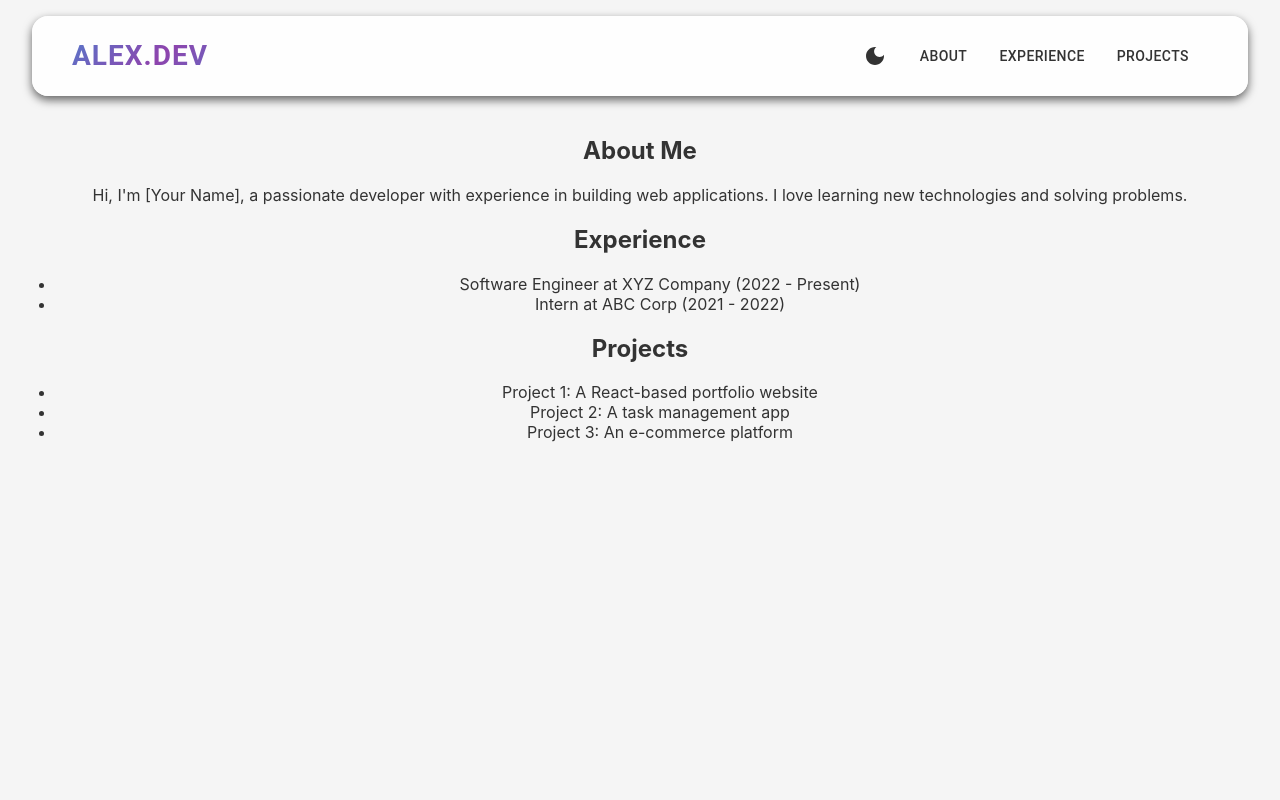
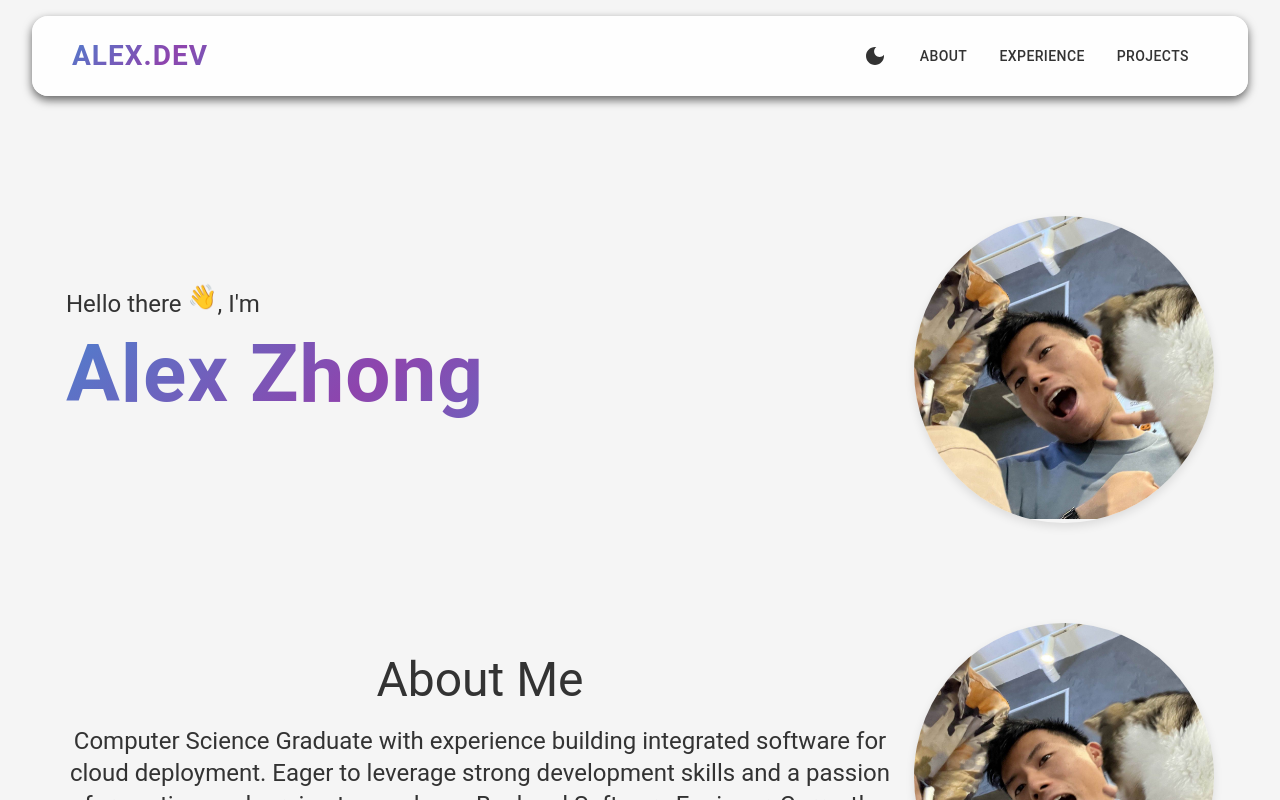
Before and after one commit to Gitalexzhong/portfolio, a React (Create React App) app: page / in a window 1280 px wide. Shown: the top 800 px of the page. Built offline with nearby package versions, Linux system fonts and the light colour scheme.

Commit message:
Added home section

```diff
--- a/src/App.js
+++ b/src/App.js
@@ -1,15 +1,34 @@
-import React from 'react';
+import React, { useState, useEffect } from 'react';
 import Navbar from './components/Navbar';
 import About from './components/About';
+import Home from './components/Home';
 import Experience from './components/Experience';
 import Projects from './components/Projects';
 import './App.css';
 
 function App() {
+  // Dark mode state
+  const [darkMode, setDarkMode] = useState(
+    localStorage.getItem('darkMode') === 'true'
+  );
+
+  // Effect to update body styles and save darkMode in localStorage
+  useEffect(() => {
+    document.body.style.backgroundColor = darkMode ? '#121212' : '#f5f5f5';
+    document.body.style.color = darkMode ? '#fff' : '#333';
+    localStorage.setItem('darkMode', darkMode);
+  }, [darkMode]);
+
+  // Toggle dark mode
+  const toggleDarkMode = () => {
+    setDarkMode((prevMode) => !prevMode);
+  };
+
   return (
     <div className="App">
-      <Navbar />
+      <Navbar darkMode={darkMode} toggleDarkMode={toggleDarkMode} />
       <div style={{ marginTop: '100px', padding: '16px' }}>
+        <Home darkMode={darkMode} />
         <About />
         <Experience />
         <Projects />
--- a/src/components/About.js
+++ b/src/components/About.js
@@ -1,13 +1,64 @@
 import React from 'react';
+import { Box, Typography } from '@mui/material';
+import { styled } from '@mui/system';
+
+// Styled components for a unique design
+const Container = styled(Box)(({ theme }) => ({
+  display: 'flex',
+  flexDirection: 'row',
+  alignItems: 'center',
+  justifyContent: 'space-between',
+  padding: '50px',
+  [theme.breakpoints.down('md')]: {
+    flexDirection: 'column', // Stack on small screens
+    textAlign: 'center',
+  },
+}));
+
+const TextSection = styled(Box)(({ theme }) => ({
+  flex: 1,
+  paddingRight: '20px',
+  [theme.breakpoints.down('md')]: {
+    paddingRight: '0',
+  },
+}));
+
+const ImageSection = styled(Box)(({ theme }) => ({
+  flex: 1,
+  maxWidth: '300px',
+  width: '100%',
+  borderRadius: '50%',
+  overflow: 'hidden',
+  boxShadow: '0px 4px 10px rgba(0, 0, 0, 0.1)',
+  [theme.breakpoints.down('md')]: {
+    marginTop: '20px',
+  },
+}));
+
+const ProfileImage = styled('img')({
+  width: '100%',
+  height: '100%',
+  objectFit: 'cover',
+});
 
 function About() {
   return (
     <section id="about">
-      <h1>About Me</h1>
-      <p>
-        Hi, I'm [Your Name], a passionate developer with experience in building
-        web applications. I love learning new technologies and solving problems.
-      </p>
+      <Container>
+        <TextSection>
+          <Typography variant="h3" component="h1" gutterBottom>
+            About Me
+          </Typography>
+          <Typography variant="h5" paragraph>
+            Computer Science Graduate with experience building integrated software for cloud deployment. Eager to leverage strong development skills and a passion for continuous learning to excel as a Backend Software Engineer. Currently expanding my knowledge in full-stack development processes through personal projects.
+          </Typography>
+        </TextSection>
+
+        <ImageSection>
+          {/* Import your local image */}
+          <ProfileImage src={require('../assets/profile.jpg')} alt="Profile" />
+        </ImageSection>
+      </Container>
     </section>
   );
 }
--- /dev/null
+++ b/src/components/Home.js
@@ -0,0 +1,108 @@
+import React from 'react';
+import { Box, Typography } from '@mui/material';
+import { styled, keyframes } from '@mui/system';
+
+// Animation for the "Alex Zhong" text (similar to your Alex.dev text)
+const shimmer = keyframes`
+  0% { background-position: 0% 50%; }
+  50% { background-position: 100% 50%; }
+  100% { background-position: 0% 50%; }
+`;
+
+// Animation for the emoji (bouncing effect)
+const bounce = keyframes`
+  0% { transform: translateY(0); }
+  50% { transform: translateY(-10px); }
+  100% { transform: translateY(0); }
+`;
+
+const Container = styled(Box)(({ theme, darkmode }) => ({
+  display: 'flex',
+  flexDirection: 'row', // Default row layout
+  alignItems: 'center',
+  justifyContent: 'space-between', // Dynamic spacing
+  padding: '100px 50px 50px', // Padding to avoid overlap with navbar
+  gap: '30px', // Add space between text and image
+  color: darkmode ? '#fff' : '#333',
+  [theme.breakpoints.down('md')]: {
+    flexDirection: 'column', // Stack vertically on smaller screens
+    textAlign: 'center',
+    gap: '20px', // Reduced gap on smaller screens
+  },
+}));
+
+const TextSection = styled(Box)(({ theme, darkmode }) => ({
+  textAlign: 'center',
+  color: darkmode ? '#fff' : '#333',
+  [theme.breakpoints.down('md')]: {
+    marginBottom: '20px',
+  },
+}));
+
+const ImageSection = styled(Box)(({ theme }) => ({
+  maxWidth: '300px',
+  width: '100%',
+  borderRadius: '50%',
+  overflow: 'hidden',
+  boxShadow: '0px 4px 10px rgba(0, 0, 0, 0.1)',
+  [theme.breakpoints.down('md')]: {
+    marginTop: '20px',
+  },
+}));
+
+const ProfileImage = styled('img')({
+  width: '100%',
+  height: '100%',
+  objectFit: 'cover',
+});
+
+const MainText = styled(Typography)(({ darkmode }) => ({
+  fontSize: '1.5rem',
+  color: darkmode ? '#fff' : '#333',
+  textAlign: 'left',
+}));
+
+const NameText = styled(Typography)(({ darkmode }) => ({
+  fontSize: '5rem',
+  fontWeight: 'bold',
+  color: darkmode ? '#f39c12' : '#3498db',
+  marginTop: '10px',
+  background: darkmode
+    ? 'linear-gradient(135deg, #f39c12, #e74c3c, #f39c12)'
+    : 'linear-gradient(135deg, #3498db, #8e44ad, #3498db)',
+  WebkitBackgroundClip: 'text',
+  WebkitTextFillColor: 'transparent',
+  letterSpacing: '1px',
+  backgroundSize: '200% 200%',
+  animation: `${shimmer} 3s infinite linear`,
+  textAlign: 'left',
+}));
+
+const AnimatedEmoji = styled('span')({
+  display: 'inline-block',
+  animation: `${bounce} 1s infinite`,
+});
+
+function Home({ darkMode }) {
+  return (
+    <section id="about">
+      <Container darkmode={darkMode}>
+        <TextSection darkmode={darkMode}>
+          <MainText variant="h3" component="h1" gutterBottom darkmode={darkMode}>
+            Hello there <AnimatedEmoji>👋</AnimatedEmoji>, I'm
+          </MainText>
+          <NameText variant="h3" component="h1" gutterBottom darkmode={darkMode}>
+            Alex Zhong
+          </NameText>
+        </TextSection>
+
+        <ImageSection>
+          {/* Import your local image */}
+          <ProfileImage src={require('../assets/profile.jpg')} alt="Profile" />
+        </ImageSection>
+      </Container>
+    </section>
+  );
+}
+
+export default Home;
--- a/src/components/Navbar.js
+++ b/src/components/Navbar.js
@@ -1,4 +1,4 @@
-import React, { useState, useEffect } from 'react';
+import React from 'react';
 import {
   AppBar,
   Toolbar,
@@ -41,21 +41,8 @@ const FloatingAppBar = styled(AppBar)(({ darkmode }) => ({
   transition: 'background-color 0.3s ease-in-out, color 0.3s ease-in-out',
 }));
 
-function Navbar() {
-  const [darkMode, setDarkMode] = useState(
-    localStorage.getItem('darkMode') === 'true'
-  );
+function Navbar({ darkMode, toggleDarkMode }) {
   const isSmallScreen = useMediaQuery('(max-width: 768px)'); // Detect small screens
-
-  useEffect(() => {
-    document.body.style.backgroundColor = darkMode ? '#121212' : '#f5f5f5';
-    document.body.style.color = darkMode ? '#fff' : '#333';
-    localStorage.setItem('darkMode', darkMode);
-  }, [darkMode]);
-
-  const toggleDarkMode = () => {
-    setDarkMode((prevMode) => !prevMode);
-  };
 
   return (
     <FloatingAppBar darkmode={darkMode ? 1 : 0}>
```
Also changed, not shown: src/assets/profile.jpg (added).
